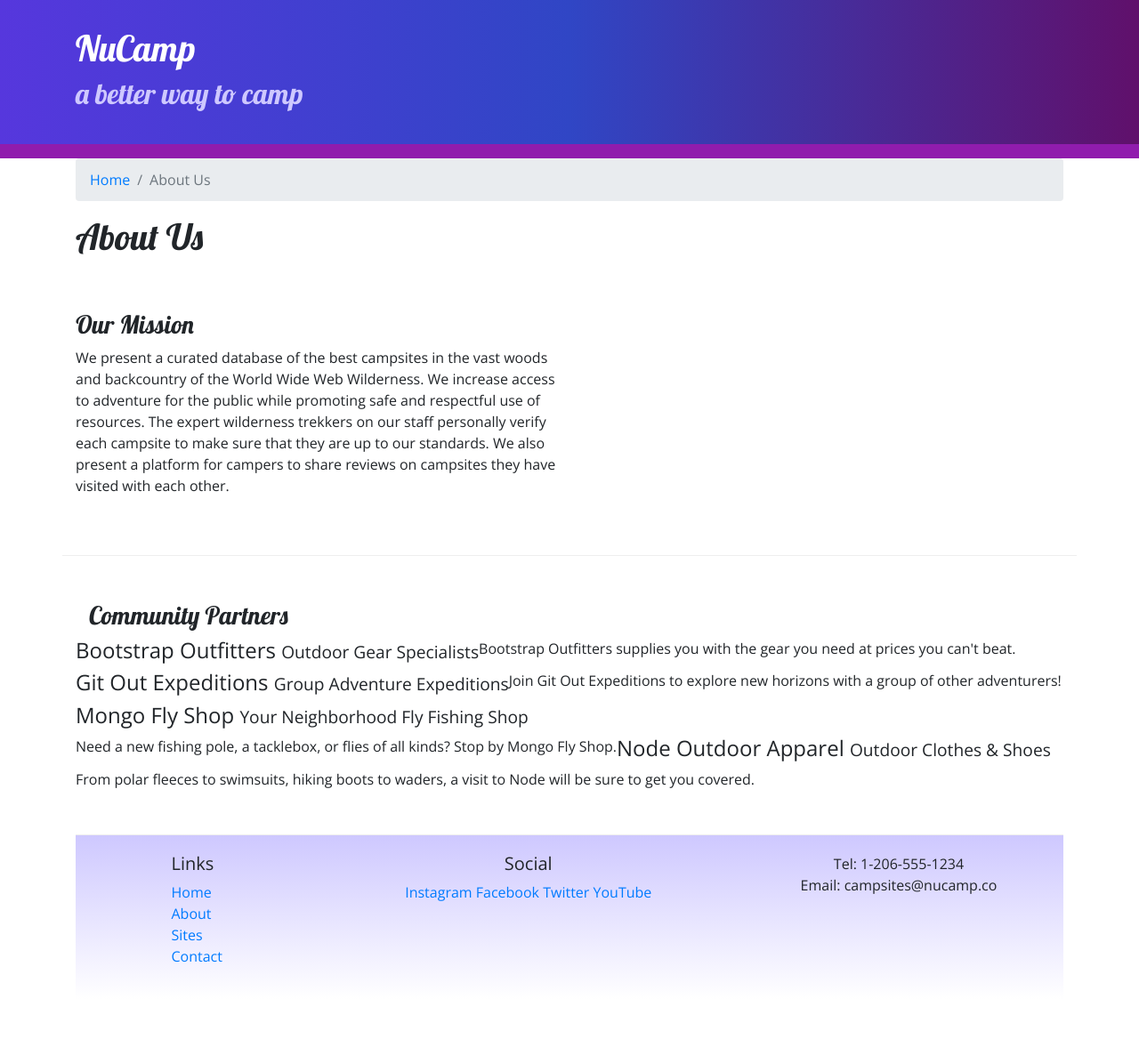
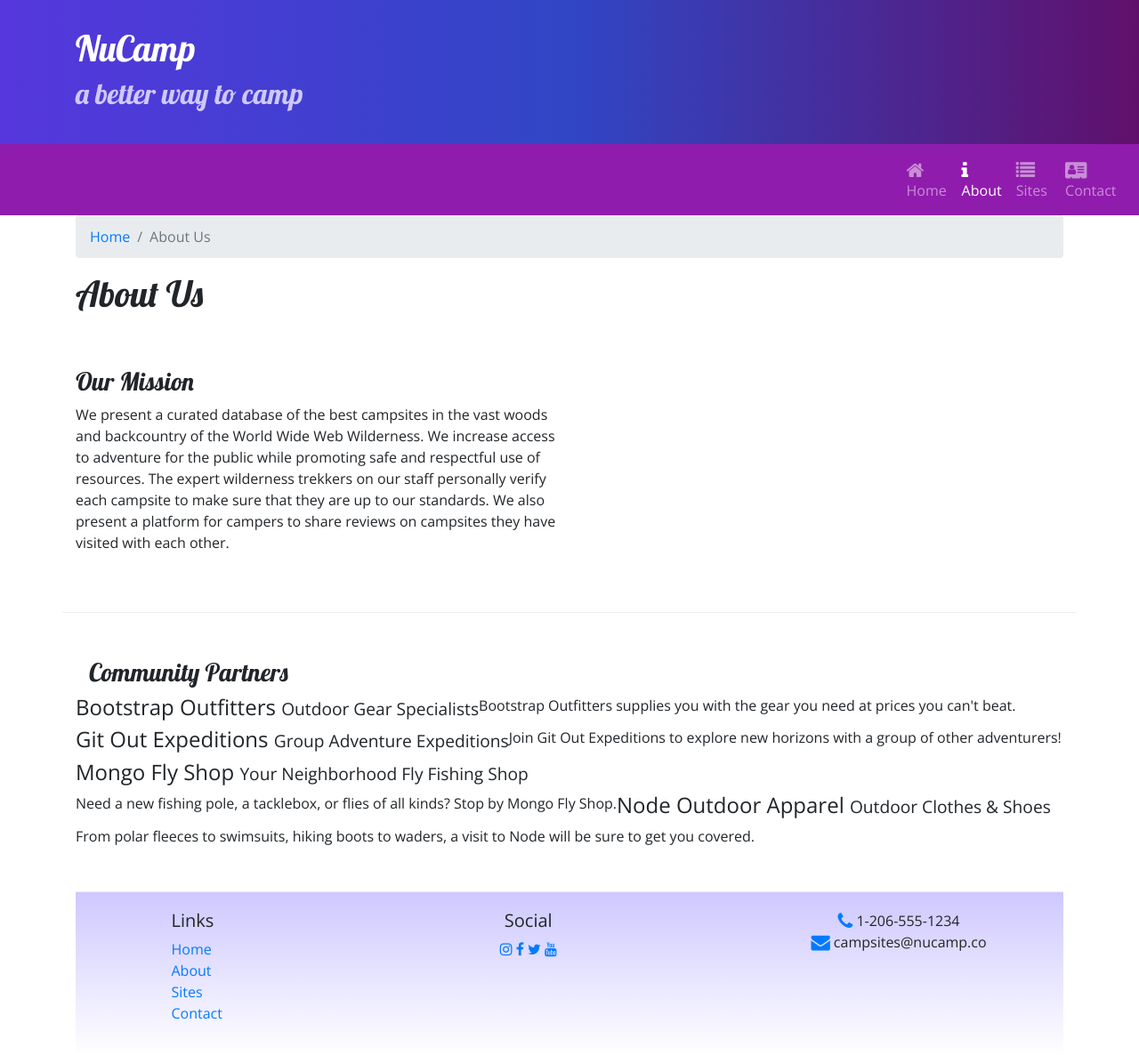
Before and after one commit to mykeldicus/Bootstrapprojectsetup, a website: page aboutus.html in a window 1280 px wide. Shown: the whole page at 89% size. Before the commit the page ends 1123 px from the top, so only its background shows below. Drawn offline with nearby package versions, Linux system fonts and the light colour scheme.

Commit message:
icon fonts

```diff
--- a/aboutus.html
+++ b/aboutus.html
@@ -11,7 +11,7 @@
     <!-- Additional CSS must be placed after Bootstrap CSS -->
     <link rel="stylesheet" href="https://fonts.googleapis.com/css?family=Lobster|Open+Sans" />
     <link rel="stylesheet" href="css/styles.css" />
-
+    <link rel="stylesheet" href="node_modules/font-awesome/css/font-awesome.min.css" />
     <title>NuCamp: A Better Way To Camp</title>
 </head>
 
@@ -34,12 +34,13 @@
         <button class="navbar-toggler ml-auto" type="button" data-toggle="collapse" data-target="#nucampNavbar">
             <span class="navbar-toggler-icon"></span>
         </button>
-        <div class="collapse navbar-colapse" id="nucampNavbar">
+        <div class="collapse navbar-collapse" id="nucampNavbar">
             <ul class="navbar-nav">
-                <li class="nav-item"><a class="nav-link" href="index.html">Home</a></li>
-                <li class="nav-item active"><a class="nav-link" href="#">About</a></li>
-                <li class="nav-item"><a class="nav-link" href="#">Sites</a></li>
-                <li class="nav-item"><a class="nav-link" href="#">Contact</a></li>
+                <li class="nav-item"><a class="nav-link" href="index.html"><i class="fa fa-home fa-lg"></i>Home</a></li>
+                <li class="nav-item active"><a class="nav-link" href="#"><i class="fa fa-info fa-lg"></i>About</a></li>
+                <li class="nav-item"><a class="nav-link" href="#"><i class="fa fa-list fa-lg"></i>Sites</a></li>
+                <li class="nav-item"><a class="nav-link" href="#"><i class="fa fa-address-card fa-lg"></i>Contact</a>
+                </li>
             </ul>
         </div>
         </div>
@@ -116,14 +117,14 @@
                         </div>
                         <div class="col-6 col-sm-5 text-center">
                             <h5>Social</h5>
-                            <a href="http://instagram.com/">Instagram</a>
-                            <a href="http://facebook.com/">Facebook</a>
-                            <a href="http://twitter.com/">Twitter</a>
-                            <a href="http://youtube.com/">YouTube</a>
+                            <a href="http://instagram.com/"><i class="fa fa-instagram"></i></a>
+                            <a href="http://facebook.com/"><i class="fa fa-facebook"></i></a>
+                            <a href="http://twitter.com/"><i class="fa fa-twitter"></i></a>
+                            <a href="http://youtube.com/"><i class="fa fa-youtube"></i></a>
                         </div>
                         <div class="col-sm-4 text-center">
-                            Tel: 1-206-555-1234<br />
-                            Email: campsites@nucamp.co
+                            <i class="fa fa-phone fa-lg text-primary"></i> 1-206-555-1234<br />
+                            <i class="fa fa-envelope fa-lg text-primary"></i> campsites@nucamp.co
                         </div>
                     </div>
                 </div>
--- a/package.json
+++ b/package.json
@@ -15,6 +15,7 @@
   },
   "dependencies": {
     "bootstrap": "^4.5.2",
+    "font-awesome": "^4.7.0",
     "jquery": "^3.5.1",
     "popper.js": "^1.16.1"
   }
```
Also changed, not shown: index.html (+14 -10 lines), 1 other file.
